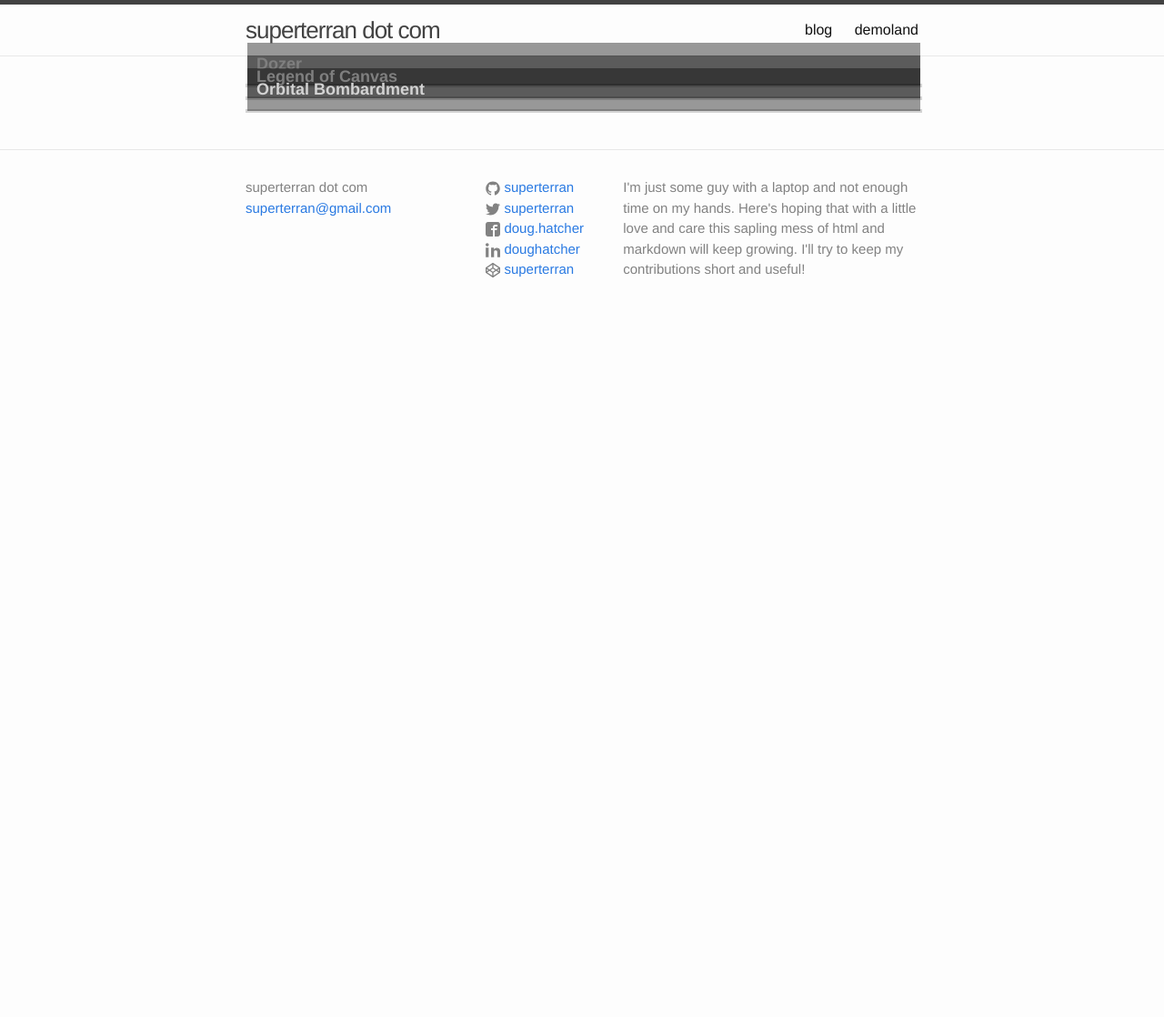
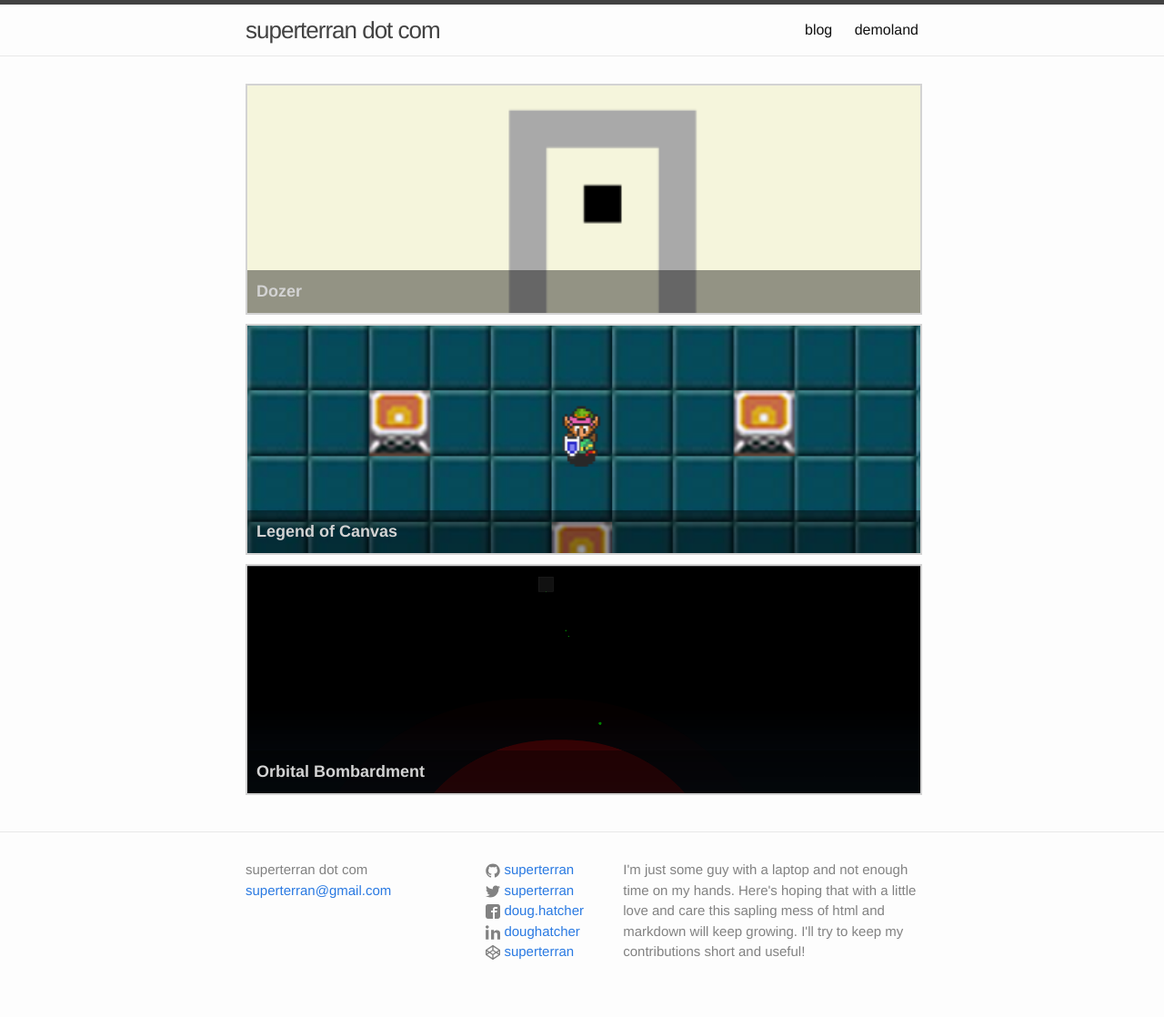
Before and after one commit to superterran/legacy-dotcom-provisioner, a Jekyll site: the page built from jekyll/demos/index.html, in a window 1280 px wide. Shown: the whole page at 91% size. Built offline with Jekyll 4.4.1, drawn with Linux system fonts in a browser that asks for light colours; nearby versions of some CDN libraries; library files that are not in the unit come from our copies; comment, search, counter and statistics services are not loaded; before the commit the page ends 900 px from its top, so only the background shows below that.

Commit message:
updates demo templates

```diff
--- a/jekyll/_sass/_dotcom.scss
+++ b/jekyll/_sass/_dotcom.scss
@@ -66,7 +66,7 @@ div.hero {
   width: 100%;
   border: 2px solid lightgrey;
   float: left;
-  height: auto;
+  height: 250px;
   margin-bottom: 10px;
   position: relative;
   background-size: 100% auto;
--- a/jekyll/demos/index.html
+++ b/jekyll/demos/index.html
@@ -5,7 +5,7 @@ main: true
 ---
 {% for demo in site.pages %}
         {% if demo.tags contains 'demo' %}
-                <div class="demo-item" style="background-image: url('/jekyll/demos/assets/{{ demo.thumb }}')">
+                <div class="demo-item" style="background-image: url('/demos/assets/{{ demo.thumb }}')">
                         <a class="page-link" href="{{ demo.url | prepend: site.baseurl }}">{{ demo.title }}</a>
                 </div>
         {% endif %}
```
